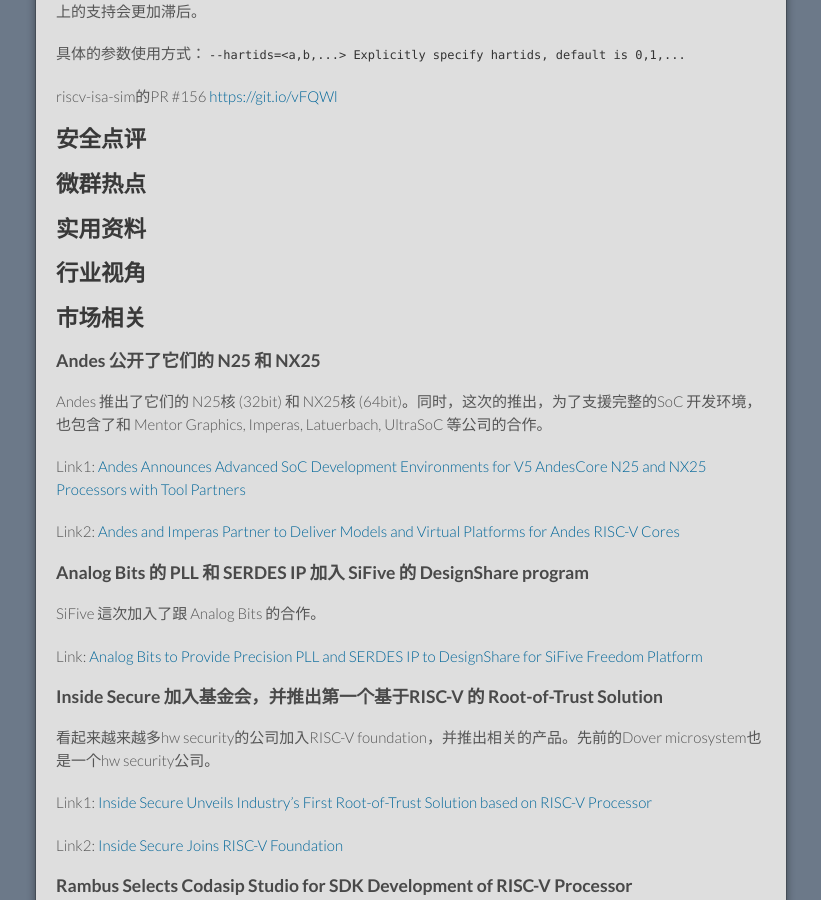
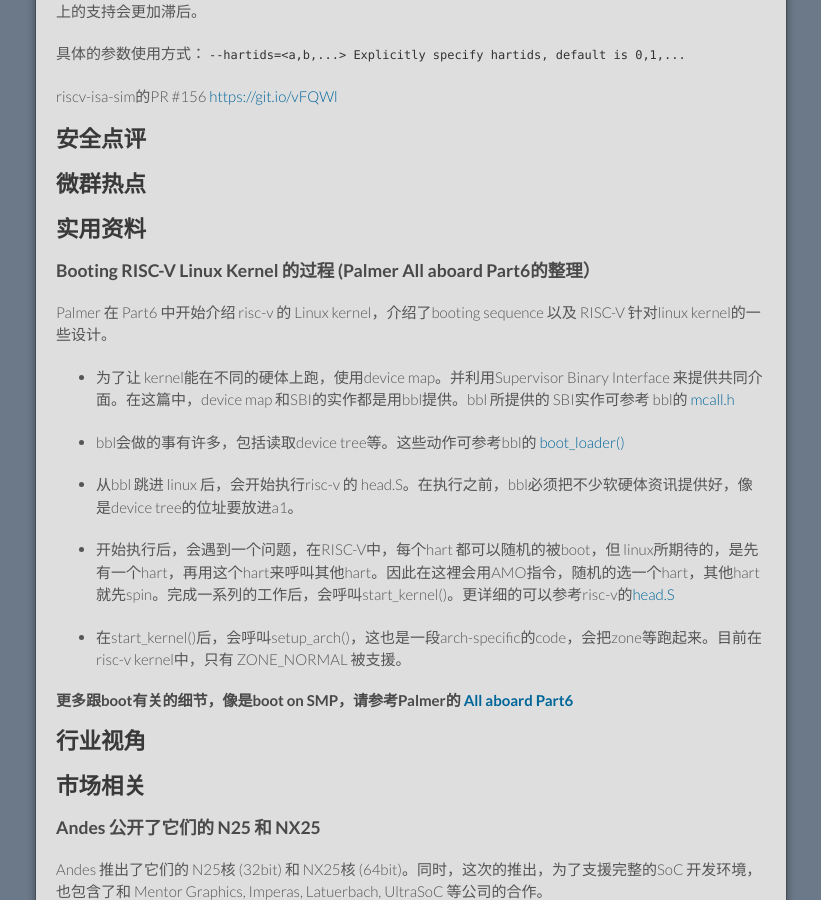
Before and after one commit to cnrv/home, a Jekyll site: the page built from bi-week-rpts/2017-11-23.md, in a window 1280 px wide and 900 px high, scrolled down 1820 px. Shown: the whole window, without its empty margins (229-1050 px from the left). Built offline with Jekyll 4.4.1, drawn with Linux system fonts in a browser that asks for light colours; Markdown is read by kramdown in place of the engine named in the settings; comment, search, counter and statistics services are not loaded; our own code applies the rules of GitHub Pages for plain Markdown files.

Commit message:
加入Palmer All aboard part6 的整理

```diff
--- a/bi-week-rpts/2017-11-23.md
+++ b/bi-week-rpts/2017-11-23.md
@@ -90,6 +90,20 @@
 
 ## 实用资料
 
+### Booting RISC-V Linux Kernel 的过程 (Palmer All aboard Part6的整理）
+Palmer 在 Part6 中开始介绍 risc-v 的 Linux kernel，介绍了booting sequence 以及 RISC-V 针对linux kernel的一些设计。
++ 为了让 kernel能在不同的硬体上跑，使用device map。并利用Supervisor Binary Interface 来提供共同介面。在这篇中，device map 和SBI的实作都是用bbl提供。bbl 所提供的 SBI实作可参考 bbl的 [mcall.h](https://github.com/riscv/riscv-pk/blob/66701f82f88d08d3700d8b0bc5d5306abfd0044f/machine/mcall.h)
+
++ bbl会做的事有许多，包括读取device tree等。这些动作可参考bbl的 [boot\_loader\(\)](https://github.com/riscv/riscv-pk/blob/master/bbl/bbl.c#L54)
+
++ 从bbl 跳进 linux 后，会开始执行risc-v 的 head.S。在执行之前，bbl必须把不少软硬体资讯提供好，像是device tree的位址要放进a1。
+
++ 开始执行后，会遇到一个问题，在RISC-V中，每个hart 都可以随机的被boot，但 linux所期待的，是先有一个hart，再用这个hart来呼叫其他hart。因此在这裡会用AMO指令，随机的选一个hart，其他hart就先spin。完成一系列的工作后，会呼叫start\_kernel()。更详细的可以参考risc-v的[head.S](https://github.com/riscv/riscv-linux/blob/18c83d2c0390fd0e8336ad090a047c56037d19f5/arch/riscv/kernel/head.S)
+
++ 在start\_kernel()后，会呼叫setup\_arch()，这也是一段arch-specific的code，会把zone等跑起来。目前在risc-v kernel中，只有 ZONE\_NORMAL 被支援。
+
+#### 更多跟boot有关的细节，像是boot on SMP，请参考Palmer的 [All aboard Part6](https://www.sifive.com/blog/2017/10/09/all-aboard-part-6-booting-a-risc-v-linux-kernel/)
+
 ## 行业视角
 
 ## 市场相关
```
